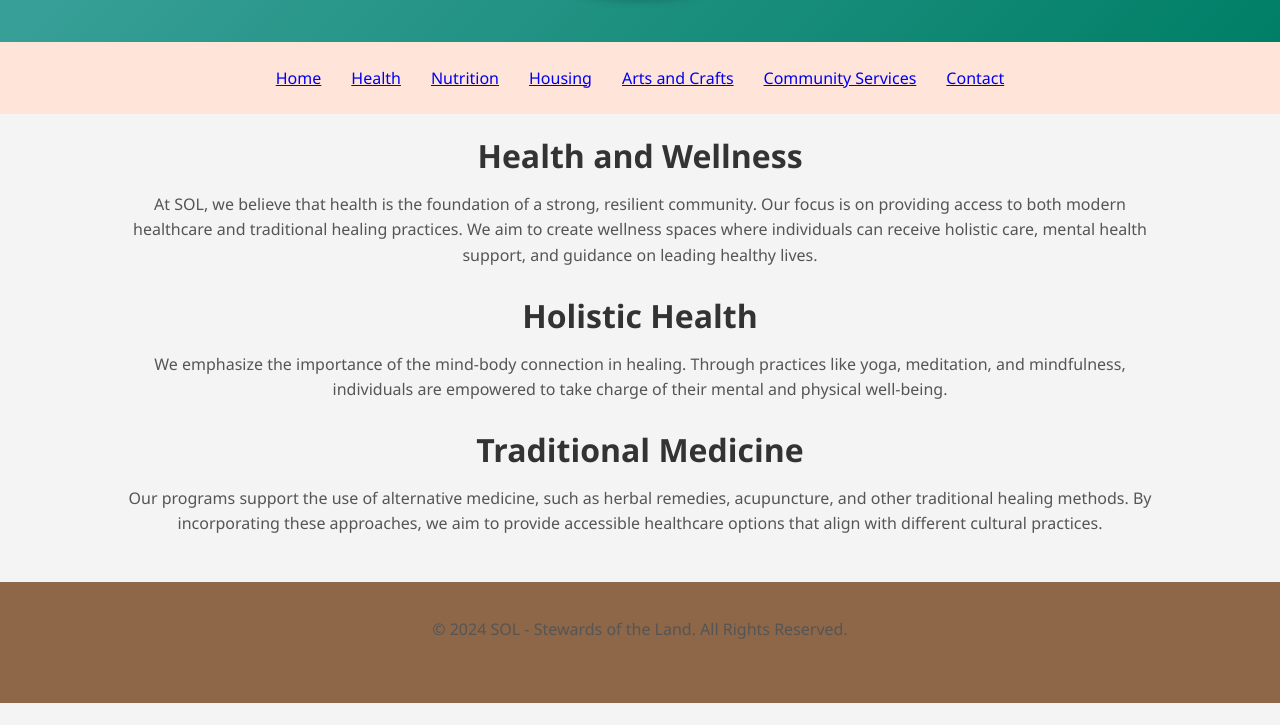
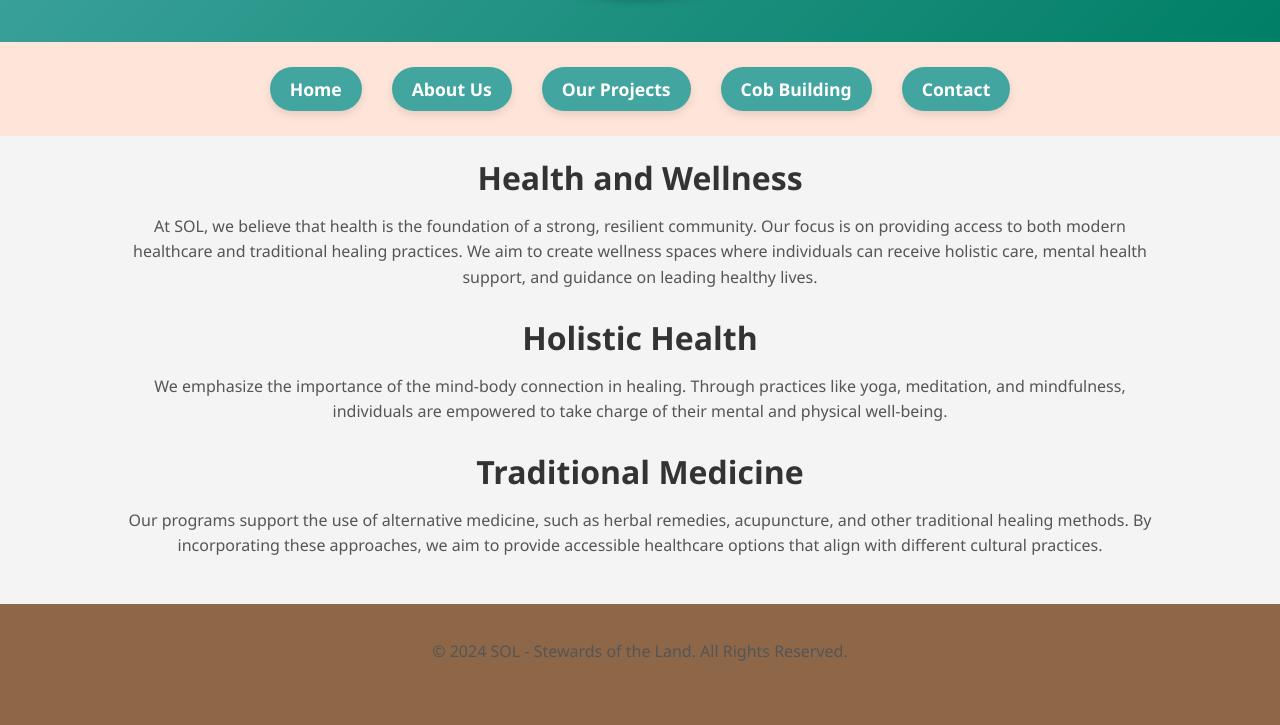
Before and after one commit to AngelSapa/SOL, a plain HTML site: page health.html in a window 1280 px wide. Shown: the part 212-937 px from the top of the page. Before the commit the page ends 915 px from the top, so only its background shows below. Drawn offline with Linux system fonts and the light colour scheme.

Commit message:
Update health.html

```diff
--- a/health.html
+++ b/health.html
@@ -17,16 +17,15 @@
 
     <!-- Navigation Bar -->
     <nav class="navbar">
-        <ul>
-            <li><a href="index.html">Home</a></li>
-            <li><a href="health.html">Health</a></li>
-            <li><a href="nutrition.html">Nutrition</a></li>
-            <li><a href="housing.html">Housing</a></li>
-            <li><a href="arts.html">Arts and Crafts</a></li>
-            <li><a href="community.html">Community Services</a></li>
-            <li><a href="contact.html">Contact</a></li>
-        </ul>
-    </nav>
+    <ul>
+        <li><a href="index.html" class="nav-btn">Home</a></li>
+        <li><a href="about.html" class="nav-btn">About Us</a></li>
+        <li><a href="projects.html" class="nav-btn">Our Projects</a></li>
+        <li><a href="cob_building.html" class="nav-btn">Cob Building</a></li>
+        <li><a href="contact.html" class="nav-btn">Contact</a></li>
+    </ul>
+</nav>
+
 
     <!-- Health Section -->
     <section class="pillar-section">
```
